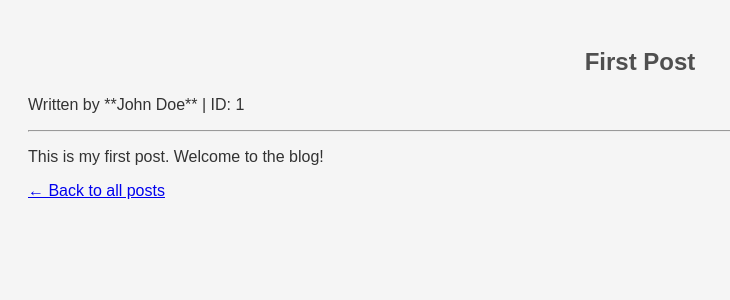
After one commit to AlbertSauer/Masterblog, a Flask app: page /post/1 in a window 1280 px wide. The commit adds this page. Shown: the top 300 px of the page, without its empty margins (0-730 px from the left). Run offline with Flask 3, Linux system fonts and the light colour scheme.

Commit message:
feat: Implement all CRUD routes and template linking
 all templates (index.html, add.html, view_post.html) Implemented /delete Updated templates to include links for single post view

```diff
--- a/app.py
+++ b/app.py
@@ -1,5 +1,5 @@
 import json
-from flask import Flask, render_template, request, redirect, url_for
+from flask import Flask, render_template, request, redirect, url_for, abort
 
 app = Flask(__name__)
 
@@ -9,6 +9,7 @@ app = Flask(__name__)
 def load_blog_posts():
     """Reads the list of blog posts from posts.json."""
     try:
+        # Open the file and load the JSON data
         with open('posts.json', 'r') as f:
             return json.load(f)
     except (FileNotFoundError, json.JSONDecodeError):
@@ -39,21 +40,19 @@ def add():
     and processing the new post submission (POST).
     """
     if request.method == 'POST':
-        # 1. Load existing posts
         blog_posts = load_blog_posts()
 
-        # 2. Get data from the submitted form
+        # Get data from the submitted form
         author = request.form.get('author')
         title = request.form.get('title')
         content = request.form.get('content')
 
-        # 3. Generate a unique ID (max existing ID + 1, or 1 if list is empty)
+        # Generate a unique ID (max existing ID + 1, or 1 if list is empty)
         new_id = 1
         if blog_posts:
-            # Get the maximum existing ID and add 1
             new_id = max(post['id'] for post in blog_posts) + 1
 
-        # 4. Create the new post dictionary
+        # Create the new post dictionary
         new_post = {
             "id": new_id,
             "author": author,
@@ -61,18 +60,55 @@ def add():
             "content": content
         }
 
-        # 5. Add the new post to the list
         blog_posts.append(new_post)
-
-        # 6. Save the updated list back to the JSON file
         save_blog_posts(blog_posts)
 
-        # 7. Redirect to the homepage to see the new post
-        return redirect(url_for('index'))
+        # Redirect to the new post's page (or index)
+        return redirect(url_for('view_post', post_id=new_id))
 
-    # Handle GET request: just show the form
+        # Handle GET request: just show the form
     return render_template('add.html')
 
 
+@app.route('/post/<int:post_id>')
+def view_post(post_id):
+    """Displays a single blog post based on its ID."""
+    blog_posts = load_blog_posts()
+
+    # Use a generator expression to find the post efficiently
+    post = next((p for p in blog_posts if p['id'] == post_id), None)
+
+    if post is None:
+        # If the post is not found
+        abort(404)
+
+    return render_template('view_post.html', post=post)
+
+
+@app.route('/delete/<int:post_id>')
+def delete(post_id):
+    """Deletes a blog post with the given ID and redirects to the index."""
+
+    blog_posts = load_blog_posts()
+
+    # Find the index of the post to delete
+    post_index_to_delete = -1
+    for i, post in enumerate(blog_posts):
+        if post['id'] == post_id:
+            post_index_to_delete = i
+            break
+
+    if post_index_to_delete != -1:
+        # Remove the post from the list
+        blog_posts.pop(post_index_to_delete)
+
+        # Save the updated list back to the JSON file
+        save_blog_posts(blog_posts)
+
+    # Redirect back to the homepage
+    return redirect(url_for('index'))
+
+
 if __name__ == '__main__':
+    # Run the application in debug mode
     app.run(debug=True)
--- a/posts.json
+++ b/posts.json
@@ -16,5 +16,11 @@
         "author": "Albert Sauer",
         "title": "My Masterblog Setup",
         "content": "Successfully configured the data structure and index route for my blog."
+    },
+    {
+        "id": 4,
+        "author": "Al",
+        "title": "Test",
+        "content": "Testing\r\n"
     }
 ]
--- /dev/null
+++ b/templates/view_post.html
@@ -0,0 +1,28 @@
+<!DOCTYPE html>
+<html lang="en">
+<head>
+    <meta charset="UTF-8">
+    <meta name="viewport" content="width=device-width, initial-scale=1.0">
+    <title>{{ post.title }}</title>
+    <link rel="stylesheet" href="{{ url_for('static', filename='style.css') }}">
+</head>
+<body>
+    <article class="single-post">
+
+        <h1>{{ post.title }}</h1>
+
+        <p class="author-info">
+            Written by **{{ post.author }}** | ID: {{ post.id }}
+        </p>
+
+        <hr>
+
+        <div class="content">
+            <p>{{ post.content }}</p>
+        </div>
+    </article>
+
+    <p class="back-link"><a href="{{ url_for('index') }}">← Back to all posts</a></p>
+
+</body>
+</html>
```
Also changed, not shown: templates/index.html (+13 -2 lines), static/style.css (renamed from templates/style.css).
